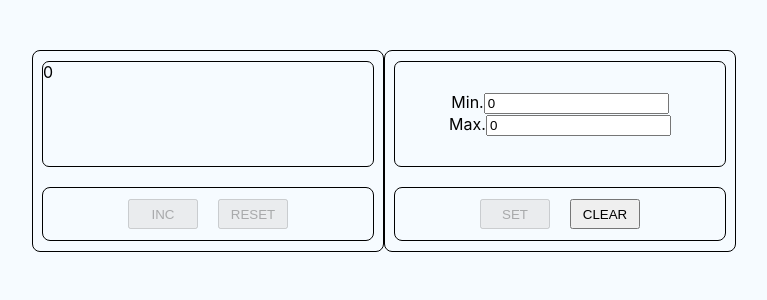
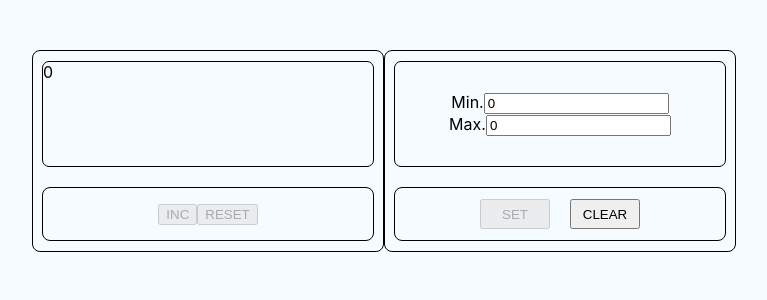
Before and after one commit to gurskygursky/counter, a React (Create React App) app: page / in a window 1280 px wide. Shown: the top 300 px of the page, without its empty margins (256-1023 px from the left). Built offline with nearby package versions, Linux system fonts and the light colour scheme.

Commit message:
fixed putton props, use custom button in counter container component

```diff
--- a/src/CounterWithSettings/CounterContainer.tsx
+++ b/src/CounterWithSettings/CounterContainer.tsx
@@ -1,6 +1,8 @@
 import React, {useEffect, useState} from 'react';
 import style from './Counter.module.css';
 import {DisplayCounter} from './DisplayCounter';
+import {Button} from '../components/Button';
+import {isDisabled} from '@testing-library/user-event/dist/utils';
 
 type PropsType = {
     counterValue: number;
@@ -35,14 +37,24 @@ export const CounterContainer = (props: PropsType) => {
         }
     }, []);
 
+    const disabledButtonInc = (props.counterValue === props.maximalValue) || (props.counterValue < props.minimalValue);
+    const disabledButtonReset = props.counterValue === 0;
 
     return (
         <div className={style.counterWrapper}>
             <DisplayCounter counterValue={props.counterValue}/>
             <div className={style.buttonsWrapper}>
-                <button className={style.bttn} onClick={increaseCounterValue} disabled={props.counterValue === props.maximalValue || props.counterValue < props.minimalValue}>INC
-                </button>
-                <button className={style.bttn} onClick={resetCounterValue} disabled={props.counterValue === 0}>RESET</button>
+                <Button buttonTitle={'INC'}
+                        callback={increaseCounterValue}
+                        disabled={disabledButtonInc}
+                />
+                <Button buttonTitle={'RESET'}
+                        callback={resetCounterValue}
+                        disabled={disabledButtonReset}
+                />
+                {/*<button className={style.bttn} onClick={increaseCounterValue} disabled={props.counterValue === props.maximalValue || props.counterValue < props.minimalValue}>INC*/}
+                {/*</button>*/}
+                {/*<button className={style.bttn} onClick={resetCounterValue} disabled={props.counterValue === 0}>RESET</button>*/}
             </div>
         </div>
     );
--- a/src/components/Button.tsx
+++ b/src/components/Button.tsx
@@ -13,6 +13,6 @@ export const Button = (props: ButtonPropsType) => {
         props.callback();
     }
     return (
-        <button onClick={onClickButtonHandler} className={props.className}>{props.buttonTitle}</button>
+        <button onClick={onClickButtonHandler} className={props.className} disabled={props.disabled}>{props.buttonTitle}</button>
     );
 };
```
